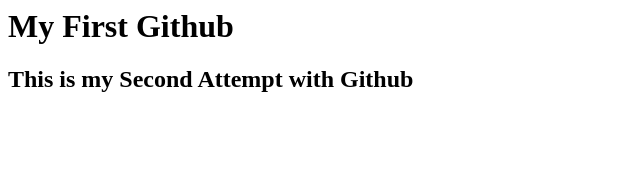
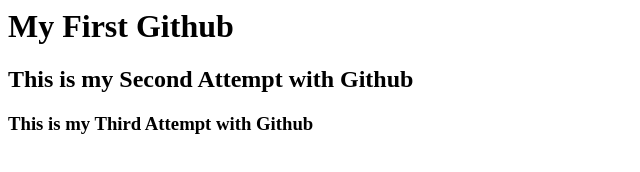
Before and after one commit to Am5ive/test, a plain HTML site: page index.html in a window 1280 px wide. Shown: the whole page, without its empty margins (0-640 px from the left). Drawn offline with Linux system fonts and the light colour scheme.

Commit message:
this is my third attempt with Github

```diff
--- a/index.html
+++ b/index.html
@@ -1,2 +1,3 @@
 <h1>My First Github</h1>
 <h2>This is my Second Attempt with Github</h2>
+<h3>This is my Third Attempt with Github</h3>
```
